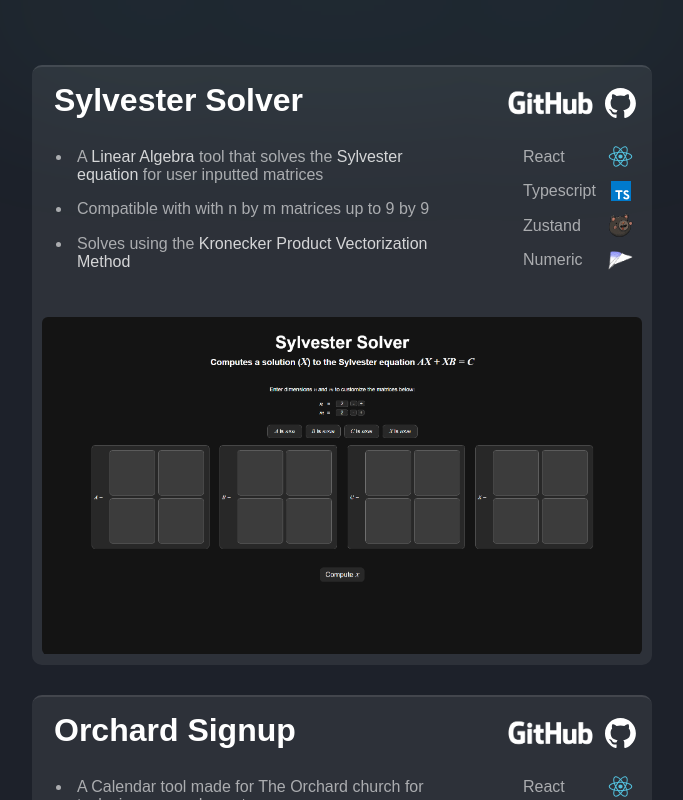
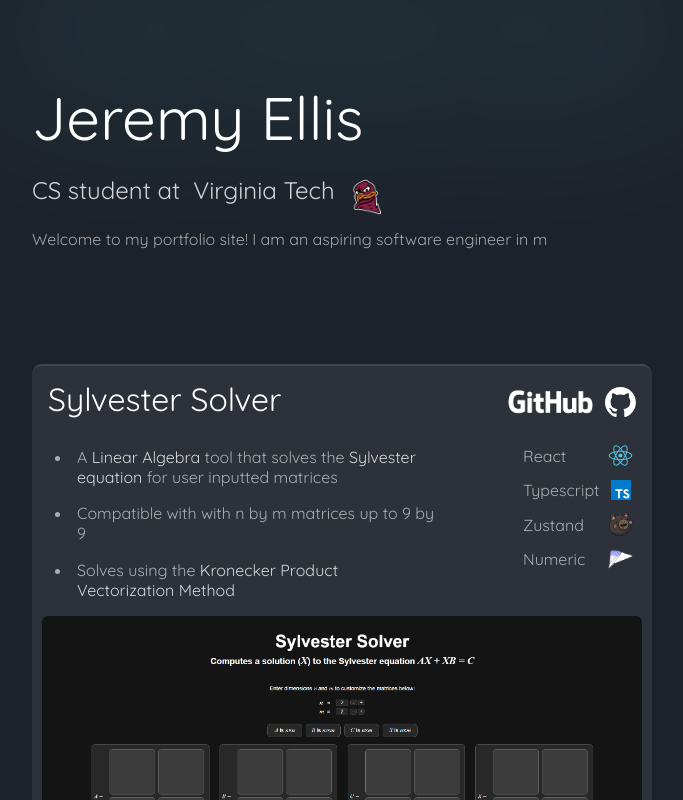
Before and after one commit to EllisJeremy/ellisjeremy.com, a React (Vite) app: page / in a window 1280 px wide. Shown: the top 800 px of the page, without its empty margins (298-981 px from the left). Built offline with nearby package versions, Linux system fonts and the light colour scheme.

Commit message:
added more stuff

```diff
--- a/src/pages/Home/Home.module.css
+++ b/src/pages/Home/Home.module.css
@@ -1,11 +1,17 @@
 .home{
+
   background-color: rgb(29, 33, 42);
-  font-family: Arial;
+  font-family: quicksand;
+  font-weight: 300;
   margin: 0;
-  margin-top: 50px;
+  margin-top: 80px;
+  text-align: center;
 
 }
 
-.content{
-  justify-content: center;
+
+.lightBar{
+  box-shadow: 0px -50px 200px 50px rgba(103, 255, 247, 0.15);
+  width: 50%;
+  margin-left: 25%;
 }
--- a/src/pages/Home/Home.tsx
+++ b/src/pages/Home/Home.tsx
@@ -2,7 +2,8 @@
 import { Helmet } from "react-helmet";
 import styles from "./Home.module.css";
 import Intro from "./components/Intro/Intro";
-
+import Project from "./components/Project/Project1";
+import Project2 from "./components/Project/Project2";
 
 export default function Home() {
 
@@ -11,12 +12,18 @@ export default function Home() {
 
   return (
     <>
+
       <Helmet>
         <body className={styles.home} />
       </Helmet>
-      <div className={styles.content}>
-        <Intro />
-      </div>
+      <link href="https://fonts.googleapis.com/css2?family=Quicksand:wght@400;500;600;700&display=swap" rel="stylesheet" />
+
+      <div className={styles.lightBar}/>
+      <Intro />
+      <Project />
+      <Project2 />
+      <div className={styles.lightBar}/>
+
 
 
 
--- a/src/pages/Home/components/Intro/Intro.module.css
+++ b/src/pages/Home/components/Intro/Intro.module.css
@@ -1,37 +1,146 @@
-.lightBar{
-  box-shadow: 0px -50px 200px 50px rgba(103, 255, 247, 0.1);
-  width: 50%;
-  margin-left: 25%;
+
+
+
+.introDiv{
+
+  margin: 0 auto;
+  display: flex;
+  flex-wrap: wrap;
+  width: 1270px;
+  justify-content: space-between;
+  margin-bottom: 100px;
 }
 
-.homeDiv {
+@media (max-width: 1300px) {
+  .introDiv {
+
+    width: 620px;
+  }
+}
+
+.name{
+
+  font-family: quicksand;
+  font-weight: 300;
   display: inline-block;
-  text-align: center;
-  width: 100%;
+  color: rgba(255, 255, 255, 1);
+  font-size: 60px;
+  margin: 0px;
+  margin-bottom: 20px;
+
 
 }
 
-.projectDiv {
-  display: inline-block;
-  width: 600px;
-  height: 500px;
-  border-radius: 10px;
+.nameDiv{
+  text-align: left;
+}
 
-  border-color: rgba(255, 255, 255, 0.25);
-  margin: 15px;
+.subName{
+  font-family: quicksand;
+  font-weight: 300;
   text-align: left;
+  color: rgba(255, 255, 255, .8);
+  margin: 0px;
+}
+
+.hokieDiv{
+  display: flex;
+}
+
+.subtitleDiv{
+  display: flex;
+
+}
+
+.subtitleDiv:hover{
+  cursor: pointer;
+}
+
+.subtitleDiv:hover .maroonSpan{
+  color: rgb(134, 31, 65);
+  transition: color .25s;
+
+}
+
+.subtitleDiv:hover .orangeSpan{
+  color: rgb(229, 117,31);
+  transition: color .25s;
+}
+
+.subtitleDiv:hover .hokie{
+  height: 44px;
+  padding: 0px;
+
+}
+
+.maroonSpan{
+  transition: color .25s;
+
+}
+
+.orangeSpan{
+  transition: color .25s;
+}
+
+.hokie{
+  height: 40px;
+  padding: 2px;
 
 
-  transition: background-color 0.25s, box-shadow 0.25s, border-color .25s;
-  border-top: 2px solid rgba(255, 255, 255, 0.1);
-  background-color: rgba(255, 255, 255, 0.05);
-  padding: 10px;
+}
+
+.about{
+  width: 620px;
+  text-align: left;
+  margin: 0px;
+  color: rgba(255, 255, 255, 0.6);
+  font-size: 16px;
+  margin-top: 10px;
 }
 
 
 
-.projectDiv:hover {
-  border-top: 2px solid rgba(255, 255, 255, 0.22);
-  background-color: rgba(255, 255, 255, 0.1);
-  box-shadow: 0px 0px 10px 2px rgba(0, 0, 0, 0.2);
+
+
+
+
+
+
+
+
+
+
+
+
+
+
+
+
+
+
+
+
+
+
+
+
+
+
+
+
+
+
+
+
+
+
+.names{
+  text-shadow:
+    -1px -1px 0 rgba(88, 197, 188, 0.5), /* Top-left shadow */
+    1px -1px 0 rgba(161, 92, 92,.5),  /* Top-right shadow */
+    -1px 1px 0 black,  /* Bottom-left shadow */
+    1px 1px 0 black;   /* Bottom-right shadow */
+
+  color: rgba(255,255,255,.5);
+  font-size: 60px;
 }
--- a/src/pages/Home/components/Intro/Intro.tsx
+++ b/src/pages/Home/components/Intro/Intro.tsx
@@ -1,21 +1,36 @@
-import Project from "../Project/Project1";
-import Project2 from "../Project/Project2";
 import styles from "./Intro.module.css";
+import hokie from "../.././assets/hokie.png"
 
 export default function Intro() {
 
+  const virginiaTechLink = () => {
+    window.open('https://www.vt.edu/', '_blank');
+  };
 
   return (
     <>
-      <div className={styles.lightBar}/>
-      <div className={styles.homeDiv}>
-        <Project />
-        <Project2 />
+
+      <div className={styles.introDiv}>
+        <div className={styles.nameDiv}>
+          <h1 className={styles.name}>Jeremy Ellis</h1>
+
+            <div className={styles.subtitleDiv} onClick={virginiaTechLink}>
+              <h2 className={styles.subName}> CS student at &nbsp;</h2>
+              <div className={styles.hokieDiv}>
+                <h2 className={styles.subName}><span className={styles.maroonSpan}> Virginia</span> <span className={styles.orangeSpan}>Tech</span> </h2>
+                <img className={styles.hokie} src={hokie}></img>
+              </div>
+            </div>
+
+        </div>
+
+        <div className={styles.aboutDiv}>
 
 
+        </div>
+          <p className={styles.about}>Welcome to my portfolio site! I am an aspiring software engineer in m</p>
 
-
-      </div>
+        </div>
     </>
   );
 }
--- a/src/pages/Home/components/Project/Project.module.css
+++ b/src/pages/Home/components/Project/Project.module.css
@@ -2,11 +2,12 @@
 
 .projectDiv {
   display: inline-block;
+
   width: 600px;
   height: 578px;
   border-radius: 10px;
 
-  border-color: rgba(255, 255, 255, 0.25);
+
   margin: 15px;
   text-align: left;
 
@@ -31,12 +32,13 @@
   align-items: center;
   margin-bottom: 10px;
   height: 50px;
+
 }
 
 .title{
   color: rgba(255, 255, 255, 1);
   margin: 0px;
-  margin-left: 6px;
+  font-weight: normal;
   border-radius: 10px;
   padding: 6px;
   border-top: 2px solid rgba(255, 255, 255, 0);
@@ -45,9 +47,7 @@
 }
 
 .title:hover{
-  color: rgba(255, 255, 255, 1);
-  margin: 0px;
-  margin-left: 6px;
+
   cursor: pointer;
 
 }
@@ -162,7 +162,7 @@
 
 .projectImg:hover{
   width: 100%;
-  transform: scale(1.1);
+  transform: scale(1.05);
   overflow: hidden;
   cursor: pointer;
 }
--- a/src/pages/Home/components/Project/Project2.tsx
+++ b/src/pages/Home/components/Project/Project2.tsx
@@ -53,7 +53,7 @@ export default function Project2() {
 
           <div className={styles.midDiv}>
             <ul className={styles.list}>
-              <li className={styles.listItem}>A Calendar tool made for The Orchard church for task sing-ups and events</li>
+              <li className={styles.listItem}>A Calendar tool made for The Orchard Church for task sing-ups and events</li>
               <li className={styles.listItem}>Allows for admin-level accounts to create tasks and events and for normal accounts to sign up</li>
               <li className={styles.listItem}>The version linked here is separate from the real one, so feel free to add or remove tasks on it</li>
 
```
Also changed, not shown: src/pages/Home/assets/hokie.png (added), src/quicksand.light-regular.otf (added).
